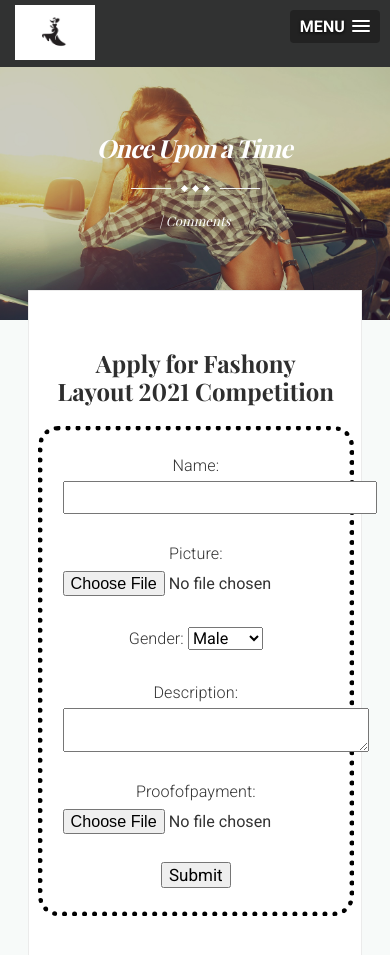
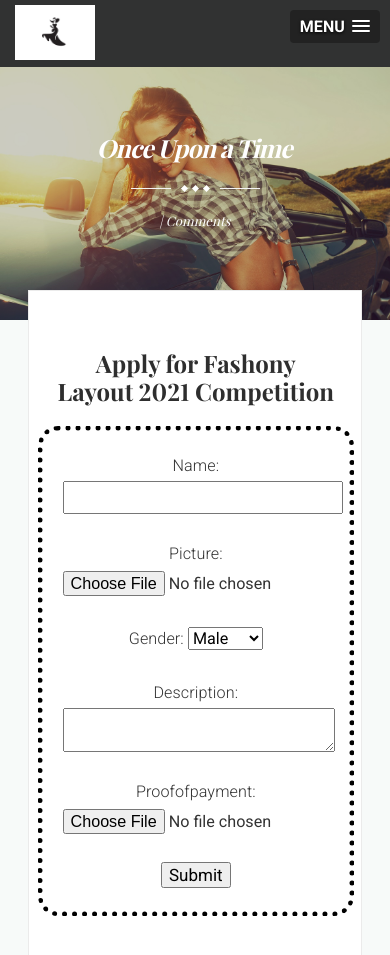
Before and after one commit to victuk/fashony-layout, a Django app: page /contestants/ in a window 390 px wide. Shown: the top 955 px of the page. Run offline with Django 3.2, Linux system fonts and the light colour scheme; some libraries are stand-ins or nearby versions; some web fonts are replaced.

```diff
--- a/missandmr/templates/thabisaView/contestants.html
+++ b/missandmr/templates/thabisaView/contestants.html
@@ -41,6 +41,15 @@
 			#id_description{
 				width: 300px;
 			}
+			@media screen and (max-width: 425px) {
+				#id_name{
+				width: 100%;
+    			padding: 5px;
+			}
+			#id_description{
+				width: 100%;
+			}
+			}
 		</style>
 		<!-- <nav class="pagination" role="navigation">
 		<span class="page-number">Page 1 of 2</span>
```
